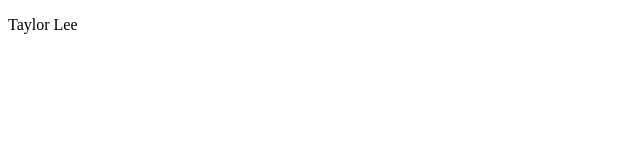
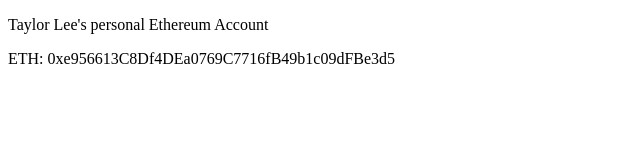
Before and after one commit to TaylorDennisLee/taylordennislee.github.io, a plain HTML site: page index.html in a window 1280 px wide. Shown: the whole page, without its empty margins (0-640 px from the left). Drawn offline with Linux system fonts and the light colour scheme.

Commit message:
Ethereum account added

```diff
--- a/index.html
+++ b/index.html
@@ -4,6 +4,7 @@
     <title>Taylor Lee</title>
   </head>
   <body>
-    <p>Taylor Lee</p>
+    <p>Taylor Lee's personal Ethereum Account<p/>
+    <p>ETH: 0xe956613C8Df4DEa0769C7716fB49b1c09dFBe3d5</p>
   </body>
 </html>
```
